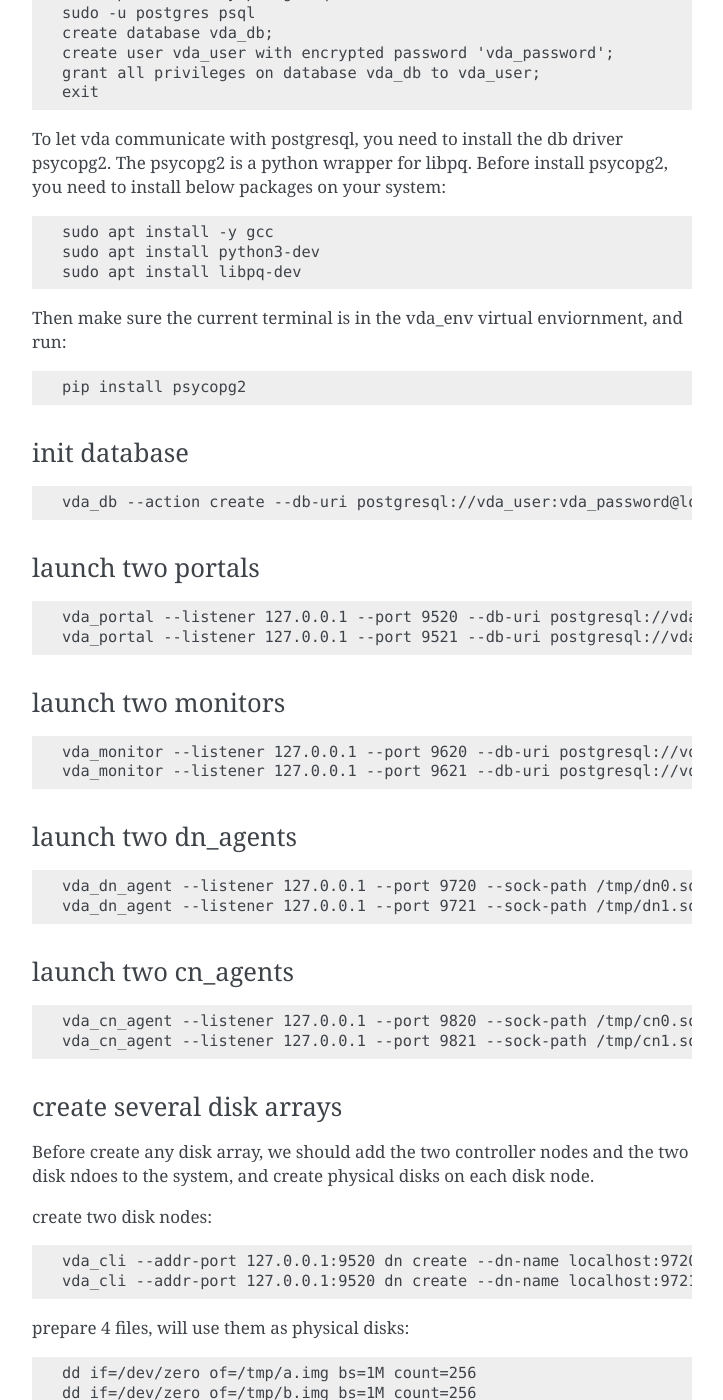
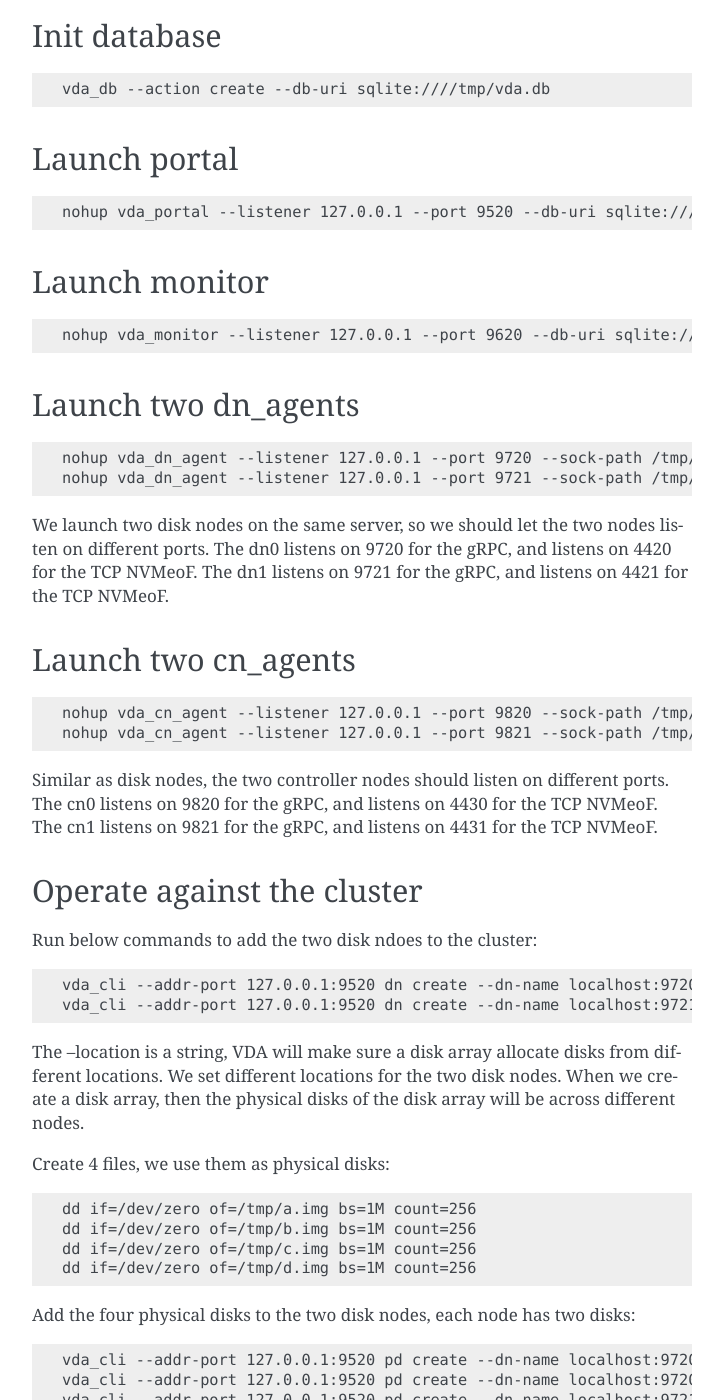
Before and after one commit to virtual-disk-array/vda_doc, a Sphinx documentation site: the page built from source/MultipleComponentsInOneServer.rst, in a window 1280 px wide and 1400 px high, scrolled down 2905 px. Shown: the whole window, without its empty margins (388-1111 px from the left). Built offline with Sphinx 7.4.7, drawn with Linux system fonts in a browser that asks for light colours; some of the changed text lies outside the part shown.

Commit message:
rewrite MultipleComponentsInOneServer.rst

```diff
--- a/source/MinimalDeployment.rst
+++ b/source/MinimalDeployment.rst
@@ -15,9 +15,6 @@
 distributions. In a production environment, the SPDK applications and
 the VDA related processes should run as daemons. But in this guide, we
 just use "nohup" command to keep them running.
-
-Install
--------
 
 Install spdk
 ^^^^^^^^^^^^
@@ -157,7 +154,6 @@
 We have launched the dn_agent and cn_agent on the disk node and
 controller node (both of them are localhost). But the cluster doesn't
 record them to the database yet.
-
 
 Run below command to add a disk node to the cluster:
 
--- a/source/MultipleComponentsInOneServer.rst
+++ b/source/MultipleComponentsInOneServer.rst
@@ -1,39 +1,28 @@
 Multiple Components In One Server
 =================================
 
-In a production envirnment, to get high availability, we should have
-at least two instances for each control plane components (portal and
-monitor), and many instances for each data plane components (cn_agent
-and dn_agent). In this guide, we deploy two instances for each
-components. As a demo, we deploy all of them to a single server. In
-the next guide, we will deploy them to different servers.
+The VDA cluster could manager thousands of disk nodes and controller
+nodes. For testing purpose, we could put mutliple disk nodes and
+controller nodes to a signle server. This guide will show you how to
+manage mutliple disk nodes and controller nodes. All of the nodes and
+the controller plane components are in the same server. Below is the
+architecture:
 
 .. image:: /images/multiple_components_in_one_server.png
 
 Each cn_agent and dn_agent should have its own spdk application. We
-plan to deploy 2 cn_agent and 2 dn_agent, so we will launch 4 spdk
+will deploy 2 cn_agent and 2 dn_agent, so we will launch 4 spdk
 applications. All of the should listen on different port. We only have
-one database instance. Here we will use Postgresql as an example. It
-should be MySQL too. The HA of database is out of the scope of this
-document. You should follow the general HA solution(s) of the database
-you use.
+one database, one portal and one monitor. You could deply multiple
+portals and put them to a load balancer. And you could launch multiple
+monitors too.
 
-Here we use ubuntu20.04 as an example system. But they should be
-deployed to most of the linux distributions. The server should have at
-least 16G memory, and we will allocate 8G huge page for spdk
-applications.
+We deploy these components to a ubuntu20.04 server, but they should be
+deployed to most of the linux distributions. To deploy multiple spdk
+applications, the server should have at least 16G memory, and we will
+allocate 8G huge page for spdk applications.
 
-Install
--------
-
-make sure system is up to date
-^^^^^^^^^^^^^^^^^^^^^^^^^^^^^^
-
-.. code-block:: none
-
-   sudo apt update -y && sudo apt upgrade -y && sudo reboot
-
-install spdk
+Install spdk
 ^^^^^^^^^^^^
 Follow the `SPDK Getting Started doc <https://spdk.io/doc/getting_started.html>`_.
 
@@ -47,7 +36,7 @@
    ./configure
    make
 
-run spdk
+Run spdk
 ^^^^^^^^
 We will have 2 controller nodes and two disk nodes. So we will launch
 4 spdk applications. And we should disable auto examine on all of
@@ -66,6 +55,11 @@
 .. code-block:: none
 
    sudo ./build/bin/spdk_tgt --rpc-socket /tmp/dn0.sock --wait-for-rpc > /tmp/dn0.log 2>&1 &
+
+Wait until the /tmp/dn0.sock is created, then run below commands:
+
+.. code-block:: none
+
    sudo ./scripts/rpc.py -s /tmp/dn0.sock bdev_set_options -d
    sudo ./scripts/rpc.py -s /tmp/dn0.sock framework_start_init
    sudo ./scripts/rpc.py -s /tmp/dn0.sock framework_wait_init
@@ -76,6 +70,10 @@
 .. code-block:: none
 
    sudo ./build/bin/spdk_tgt --rpc-socket /tmp/dn1.sock --wait-for-rpc > /tmp/dn1.log 2>&1 &
+
+Wait until the /tmp/dn1.sock is created, then run below commands:
+.. code-block:: none
+
    sudo ./scripts/rpc.py -s /tmp/dn1.sock bdev_set_options -d
    sudo ./scripts/rpc.py -s /tmp/dn1.sock framework_start_init
    sudo ./scripts/rpc.py -s /tmp/dn1.sock framework_wait_init
@@ -86,6 +84,10 @@
 .. code-block:: none
 
    sudo ./build/bin/spdk_tgt --rpc-socket /tmp/cn0.sock --wait-for-rpc > /tmp/cn0.log 2>&1 &
+
+Wait until the /tmp/cn0.sock is created, then run below commands:
+.. code-block:: none
+
    sudo ./scripts/rpc.py -s /tmp/cn0.sock bdev_set_options -d
    sudo ./scripts/rpc.py -s /tmp/cn0.sock framework_start_init
    sudo ./scripts/rpc.py -s /tmp/cn0.sock framework_wait_init
@@ -96,14 +98,18 @@
 .. code-block:: none
 
    sudo ./build/bin/spdk_tgt --rpc-socket /tmp/cn1.sock --wait-for-rpc > /tmp/cn1.log 2>&1 &
+
+Wait until the /tmp/cn1.sock is created, then run below commands:
+.. code-block:: none
+
    sudo ./scripts/rpc.py -s /tmp/cn1.sock bdev_set_options -d
    sudo ./scripts/rpc.py -s /tmp/cn1.sock framework_start_init
    sudo ./scripts/rpc.py -s /tmp/cn1.sock framework_wait_init
    sudo chmod 777 /tmp/cn1.sock
 
-install vda
+Install vda
 ^^^^^^^^^^^
-install venv, create a python virtual environment, install vda in this
+Install venv, create a python virtual environment, install vda in this
 environment.
 
 .. code-block:: none
@@ -122,90 +128,69 @@
 
    soruce vda_env/bin/activate
 
-install postgresql
-^^^^^^^^^^^^^^^^^^
-install the database, create db, user, and grant all permission to the
-user:
-
-.. code-block:: none
-
-   sudo apt install -y postgresql
-   sudo -u postgres psql
-   create database vda_db;
-   create user vda_user with encrypted password 'vda_password';
-   grant all privileges on database vda_db to vda_user;
-   exit
-
-To let vda communicate with postgresql, you need to install the db
-driver psycopg2. The psycopg2 is a python wrapper for libpq. Before
-install psycopg2, you need to install below packages on your system:
-
-.. code-block:: none
-
-   sudo apt install -y gcc
-   sudo apt install python3-dev
-   sudo apt install libpq-dev
-
-Then make sure the current terminal is in the vda_env virtual
-enviornment, and run:
-
-.. code-block:: none
-
-   pip install psycopg2
-
-init database
+Init database
 ^^^^^^^^^^^^^
 
 .. code-block:: none
 
-   vda_db --action create --db-uri postgresql://vda_user:vda_password@localhost:5432/vda_db
+   vda_db --action create --db-uri sqlite:////tmp/vda.db
 
-launch two portals
-^^^^^^^^^^^^^^^^^^
+Launch portal
+^^^^^^^^^^^^^
 
 .. code-block:: none
 
-   vda_portal --listener 127.0.0.1 --port 9520 --db-uri postgresql://vda_user:vda_password@localhost:5432/vda_db > /tmp/vda_portal_0.log 2>&1 &
-   vda_portal --listener 127.0.0.1 --port 9521 --db-uri postgresql://vda_user:vda_password@localhost:5432/vda_db > /tmp/vda_portal_1.log 2>&1 &
+   nohup vda_portal --listener 127.0.0.1 --port 9520 --db-uri sqlite:////tmp/vda.db > /tmp/vda_portal_0.log 2>&1 &
 
-launch two monitors
-^^^^^^^^^^^^^^^^^^^
+Launch monitor
+^^^^^^^^^^^^^^
 
 .. code-block:: none
 
-   vda_monitor --listener 127.0.0.1 --port 9620 --db-uri postgresql://vda_user:vda_password@localhost:5432/vda_db > /tmp/vda_monitor_0.log 2>&1 &
-   vda_monitor --listener 127.0.0.1 --port 9621 --db-uri postgresql://vda_user:vda_password@localhost:5432/vda_db > /tmp/vda_monitor_1.log 2>&1 &
+   nohup vda_monitor --listener 127.0.0.1 --port 9620 --db-uri sqlite:////tmp/vda.db > /tmp/vda_monitor_0.log 2>&1 &
 
-launch two dn_agents
+Launch two dn_agents
 ^^^^^^^^^^^^^^^^^^^^
 
 .. code-block:: none
 
-   vda_dn_agent --listener 127.0.0.1 --port 9720 --sock-path /tmp/dn0.sock --listener-conf '{"trtype":"tcp","traddr":"127.0.0.1","adrfam":"ipv4","trsvcid":"4420"}' > /tmp/vda_dn_agent_0.log 2>&1 &
-   vda_dn_agent --listener 127.0.0.1 --port 9721 --sock-path /tmp/dn1.sock --listener-conf '{"trtype":"tcp","traddr":"127.0.0.1","adrfam":"ipv4","trsvcid":"4421"}' > /tmp/vda_dn_agent_1.log 2>&1 &
+   nohup vda_dn_agent --listener 127.0.0.1 --port 9720 --sock-path /tmp/dn0.sock --listener-conf '{"trtype":"tcp","traddr":"127.0.0.1","adrfam":"ipv4","trsvcid":"4420"}' > /tmp/vda_dn_agent_0.log 2>&1 &
+   nohup vda_dn_agent --listener 127.0.0.1 --port 9721 --sock-path /tmp/dn1.sock --listener-conf '{"trtype":"tcp","traddr":"127.0.0.1","adrfam":"ipv4","trsvcid":"4421"}' > /tmp/vda_dn_agent_1.log 2>&1 &
 
-launch two cn_agents
+We launch two disk nodes on the same server, so we should let the two
+nodes listen on different ports. The dn0 listens on 9720 for the gRPC,
+and listens on 4420 for the TCP NVMeoF. The dn1 listens on 9721 for
+the gRPC, and listens on 4421 for the TCP NVMeoF.
+
+Launch two cn_agents
 ^^^^^^^^^^^^^^^^^^^^
 
 .. code-block:: none
 
-   vda_cn_agent --listener 127.0.0.1 --port 9820 --sock-path /tmp/cn0.sock --listener-conf '{"trtype":"tcp","traddr":"127.0.0.1","adrfam":"ipv4","trsvcid":"4430"}' > /tmp/vda_cn_agent_0.log 2>&1 &
-   vda_cn_agent --listener 127.0.0.1 --port 9821 --sock-path /tmp/cn1.sock --listener-conf '{"trtype":"tcp","traddr":"127.0.0.1","adrfam":"ipv4","trsvcid":"4431"}' > /tmp/vda_cn_agent_1.log 2>&1 &
+   nohup vda_cn_agent --listener 127.0.0.1 --port 9820 --sock-path /tmp/cn0.sock --listener-conf '{"trtype":"tcp","traddr":"127.0.0.1","adrfam":"ipv4","trsvcid":"4430"}' > /tmp/vda_cn_agent_0.log 2>&1 &
+   nohup vda_cn_agent --listener 127.0.0.1 --port 9821 --sock-path /tmp/cn1.sock --listener-conf '{"trtype":"tcp","traddr":"127.0.0.1","adrfam":"ipv4","trsvcid":"4431"}' > /tmp/vda_cn_agent_1.log 2>&1 &
 
-create several disk arrays
-^^^^^^^^^^^^^^^^^^^^^^^^^^
-Before create any disk array, we should add the two controller nodes
-and the two disk ndoes to the system, and create physical disks on
-each disk node.
+Similar as disk nodes, the two controller nodes should listen on
+different ports. The cn0 listens on 9820 for the gRPC, and listens on
+4430 for the TCP NVMeoF. The cn1 listens on 9821 for the gRPC, and
+listens on 4431 for the TCP NVMeoF.
 
-create two disk nodes:
+Operate against the cluster
+^^^^^^^^^^^^^^^^^^^^^^^^^^^
+
+Run below commands to add the two disk ndoes to the cluster:
 
 .. code-block:: none
 
-   vda_cli --addr-port 127.0.0.1:9520 dn create --dn-name localhost:9720 --dn-listener-conf '{"trtype":"tcp","traddr":"127.0.0.1","adrfam":"ipv4","trsvcid":"4420"}'
-   vda_cli --addr-port 127.0.0.1:9520 dn create --dn-name localhost:9721 --dn-listener-conf '{"trtype":"tcp","traddr":"127.0.0.1","adrfam":"ipv4","trsvcid":"4421"}'
+   vda_cli --addr-port 127.0.0.1:9520 dn create --dn-name localhost:9720 --dn-listener-conf '{"trtype":"tcp","traddr":"127.0.0.1","adrfam":"ipv4","trsvcid":"4420"}' --location localhost:9720
+   vda_cli --addr-port 127.0.0.1:9520 dn create --dn-name localhost:9721 --dn-listener-conf '{"trtype":"tcp","traddr":"127.0.0.1","adrfam":"ipv4","trsvcid":"4421"}' --location localhost:9721
 
-prepare 4 files, will use them as physical disks:
+The --location is a string, VDA will make sure a disk array allocate
+disks from different locations. We set different locations for the two
+disk nodes. When we create a disk array, then the physical disks
+of the disk array will be across different nodes.
+
+Create 4 files, we use them as physical disks:
 
 .. code-block:: none
 
@@ -224,12 +209,19 @@
    vda_cli --addr-port 127.0.0.1:9520 pd create --dn-name localhost:9721 --pd-name pd0 --pd-conf '{"type":"aio","filename":"/tmp/c.img"}'
    vda_cli --addr-port 127.0.0.1:9520 pd create --dn-name localhost:9721 --pd-name pd1 --pd-conf '{"type":"aio","filename":"/tmp/d.img"}'
 
+The physical disks in the same disk node should have different
+names. But they could have the same name if they are in different disk
+nodes.
+
 Create two controller nodes
 
 .. code-block:: none
 
-   vda_cli --addr-port 127.0.0.1:9520 cn create --cn-name localhost:9820 --cn-listener-conf '{"trtype":"tcp","traddr":"127.0.0.1","adrfam":"ipv4","trsvcid":"4430"}'
-   vda_cli --addr-port 127.0.0.1:9520 cn create --cn-name localhost:9821 --cn-listener-conf '{"trtype":"tcp","traddr":"127.0.0.1","adrfam":"ipv4","trsvcid":"4431"}'
+   vda_cli --addr-port 127.0.0.1:9520 cn create --cn-name localhost:9820 --cn-listener-conf '{"trtype":"tcp","traddr":"127.0.0.1","adrfam":"ipv4","trsvcid":"4430"}' --location localhost:9820
+   vda_cli --addr-port 127.0.0.1:9520 cn create --cn-name localhost:9821 --cn-listener-conf '{"trtype":"tcp","traddr":"127.0.0.1","adrfam":"ipv4","trsvcid":"4431"}' --location localhost:9821
+
+Similar as disk nodes, we set different locations for the two
+controller nodes.
 
 Create a disk array
 
@@ -237,45 +229,122 @@
 
    vda_cli --addr-port 127.0.0.1:9520 da create --da-name da0 --cntlr-cnt 2 --da-size 33554432 --physical-size 33554432 --da-conf '{"stripe_count":2, "stripe_size_kb":64}'
 
+'--da-name da0' means the disk array name is da0, it should be a
+unique name in the cluster.
+
+'--cntlr-cnt 2' means the disk array da0 has two controllers.
+
+'stripe_count' is 2 means the raid0 of da0 has two legs.
+
 Export the disk array da0 to localhost
 
 .. code-block:: none
 
    vda_cli --addr-port 127.0.0.1:9520 exp create --da-name da0 --exp-name exp0 --initiator-nqn nqn.2016-06.io.spdk:host0
 
-Before connect the disk array to the current host, make sure the
-nvme-tcp module is loaded and the nvme-cli is installed:
+Get the exportor status:
+
+.. code-block:: none
+
+   vda_cli --addr-port 127.0.0.1:9520 exp get --da-name da0 --exp-name exp0
+
+The output should be similar as below:
+
+.. code-block:: none
+
+   {
+     "reply_info": {
+       "req_id": "1fef27c989854eb5afb1265454a1b0c2",
+       "reply_code": 0,
+       "reply_msg": "success"
+     },
+     "exp_msg": {
+       "exp_id": "fb210bb7b8434eba89cd11c4b66711af",
+       "exp_name": "exp0",
+       "exp_nqn": "nqn.2016-06.io.spdk:vda-exp-da0-exp0",
+       "da_name": "da0",
+       "initiator_nqn": "nqn.2016-06.io.spdk:host0",
+       "snap_name": "",
+       "es_msg_list": [
+         {
+           "es_id": "2e58f7cc7ad7488589f05c6645145b82",
+           "cntlr_idx": 0,
+           "cn_name": "localhost:9820",
+           "cn_listener_conf": "{\"trtype\":\"tcp\",\"traddr\":\"127.0.0.1\",\"adrfam\":\"ipv4\",\"trsvcid\":\"4430\"}",
+           "error": false,
+           "error_msg": ""
+         },
+         {
+           "es_id": "f2e97522364c4175900fba50fef80d80",
+           "cntlr_idx": 1,
+           "cn_name": "localhost:9821",
+           "cn_listener_conf": "{\"trtype\":\"tcp\",\"traddr\":\"127.0.0.1\",\"adrfam\":\"ipv4\",\"trsvcid\":\"4431\"}",
+           "error": false,
+           "error_msg": ""
+         }
+       ]
+     }
+   }
+
+
+We can find the connection information we need from the output. The
+"exp_nqn" is the NQN of the disk array. The es_msg_list has two items,
+they are the information of the two controllers. We need the two
+cn_listener_conf when we connect to the two controllers.
+
+Before connect to the disk array, make sure nvme-tcp module is loaded,
+nvme-cli and jq are inistalled:
 
 .. code-block:: none
 
    sudo modprobe nvme-tcp
    sudo apt install -y nvme-cli
+   sudo apt inistall -y jq
 
-Discover and connect the disk array, we have two controllers, we
-should discover and connect the two controllers separately.
-
-Discover and connect to the first controller:
+Connect to the two controllers:
 
 .. code-block:: none
 
-   sudo nvme discover -t tcp -a 127.0.0.1 -s 4430 --hostnqn nqn.2016-06.io.spdk:host0
    sudo nvme connect -t tcp -n nqn.2016-06.io.spdk:vda-exp-da0-exp0 -a 127.0.0.1 -s 4430 --hostnqn nqn.2016-06.io.spdk:host0
+   sudo nvme connect -t tcp -n nqn.2016-06.io.spdk:vda-exp-da0-exp0 -a 127.0.0.1 -s 4431 --hostnqn nqn.2016-06.io.spdk:host0
 
-Discover and connect to the second controller:
+Find the nvme devices of the two controllers:
 
 .. code-block:: none
 
-   sudo nvme discover -t tcp -a 127.0.0.1 -s 4431 --hostnqn nqn.2016-06.io.spdk:host0
-   sudo nvme connect -t tcp -n nqn.2016-06.io.spdk:vda-exp-da0-exp0 -a 127.0.0.1 -s 4431 --hostnqn nqn.2016-06.io.spdk:host0
+   sudo nvme list-subsys -o json | jq '.Subsystems[] | select(.NQN=="nqn.2016-06.io.spdk:vda-exp-da0-exp0")'
+
+The output should be something like below:
+
+.. code-block:: none
+
+   {
+     "Name": "nvme-subsys1",
+     "NQN": "nqn.2016-06.io.spdk:vda-exp-da0-exp0",
+     "Paths": [
+       {
+         "Name": "nvme1",
+         "Transport": "tcp",
+         "Address": "traddr=127.0.0.1 trsvcid=4430",
+         "State": "live"
+       },
+       {
+         "Name": "nvme2",
+         "Transport": "tcp",
+         "Address": "traddr=127.0.0.1 trsvcid=4431",
+         "State": "live"
+       }
+     ]
+   }
 
 
-If you have no other nvme device, you can find nvme0 and nvme1 under
-the /dev directory. And you can find a /dev/nvme0n1, there is no
-/dev/nvme1n1. The /dev/nvme0n1 is a multipath device. If one
-controller doesn't work, the kernel driver will failover to another
-one automatically.
+If the "CONFIG_NVME_MULTIPATH" is enabled in the linux kernel, linux
+kernel will combine the two controllers to a single device. When you
+access /dev/nvme1n1 , the traffic  will be distributed to both nvme1
+and nvme2, and if one controller is failed, kernel will failover
+automatically.
 
-clean up all resoruces
+Clean up all resoruces
 ^^^^^^^^^^^^^^^^^^^^^^
 
 Disconnect the disk array
@@ -283,6 +352,14 @@
 .. code-block:: none
 
    sudo nvme disconnect -n nqn.2016-06.io.spdk:vda-exp-da0-exp0
+
+The output should be something like below:
+
+.. code-block:: none
+
+   NQN:nqn.2016-06.io.spdk:vda-exp-da0-exp0 disconnected 2 controller(s)
+
+You can find it disconnected from 2 controllers.
 
 Delete the exporter
 
@@ -319,12 +396,6 @@
    vda_cli --addr-port 127.0.0.1:9520 dn delete --dn-name localhost:9720
    vda_cli --addr-port 127.0.0.1:9520 dn delete --dn-name localhost:9721
 
-Drop the database
-
-.. code-block:: none
-
-   vda_db --action drop --db-uri postgresql://vda_user:vda_password@localhost:5432/vda_db
-
 Kill all processes
 
 .. code-block:: none
@@ -334,3 +405,9 @@
    killall vda_dn_agent
    killall vda_cn_agent
    sudo killall reactor_0
+
+Drop the database
+
+.. code-block:: none
+
+   vda_db --action drop --db-uri sqlite:////tmp/vda.db
```
Also changed, not shown: source/images/multiple_components_in_one_server.png, source/images/multiple_servers_deployment.png (added).
